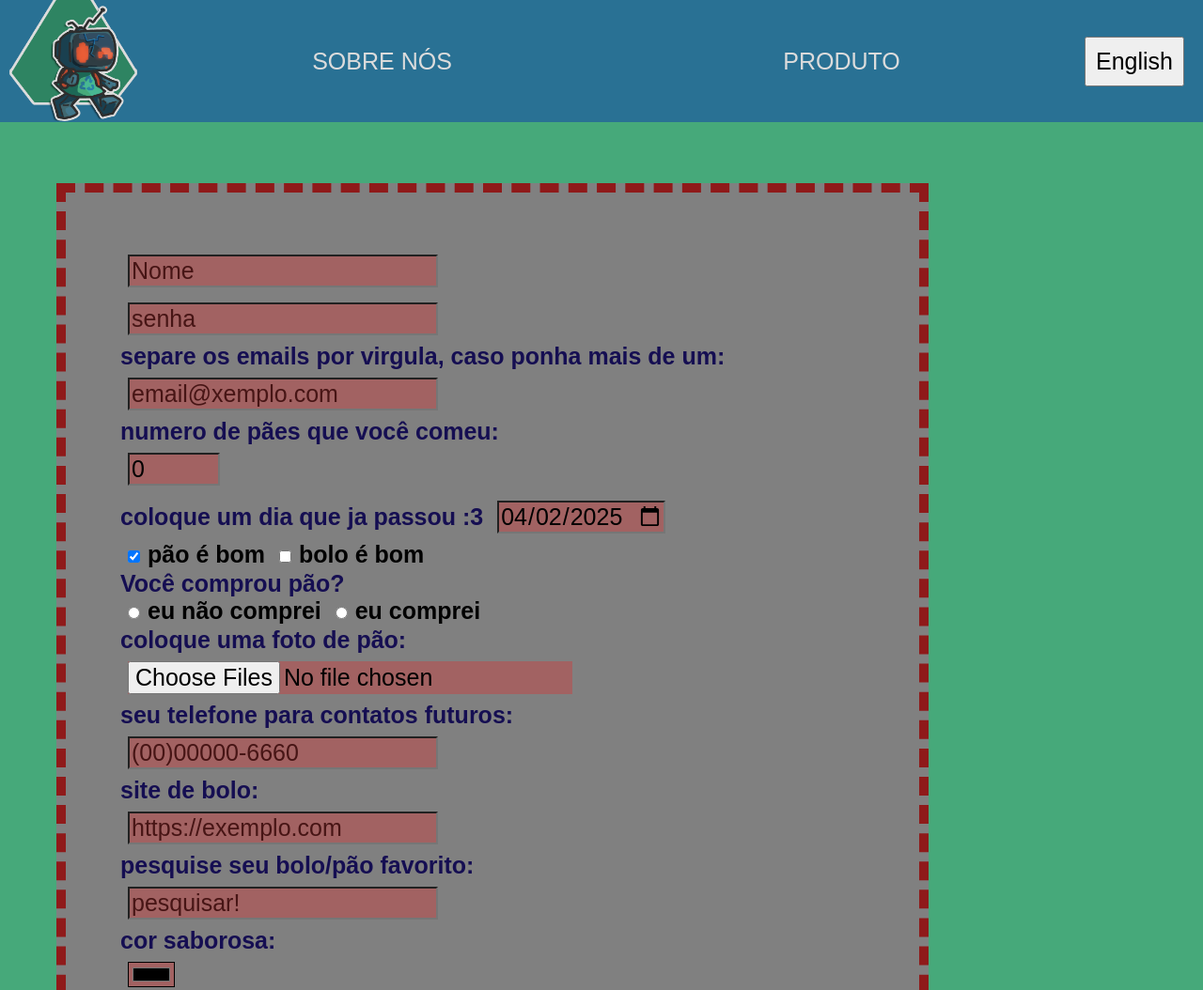
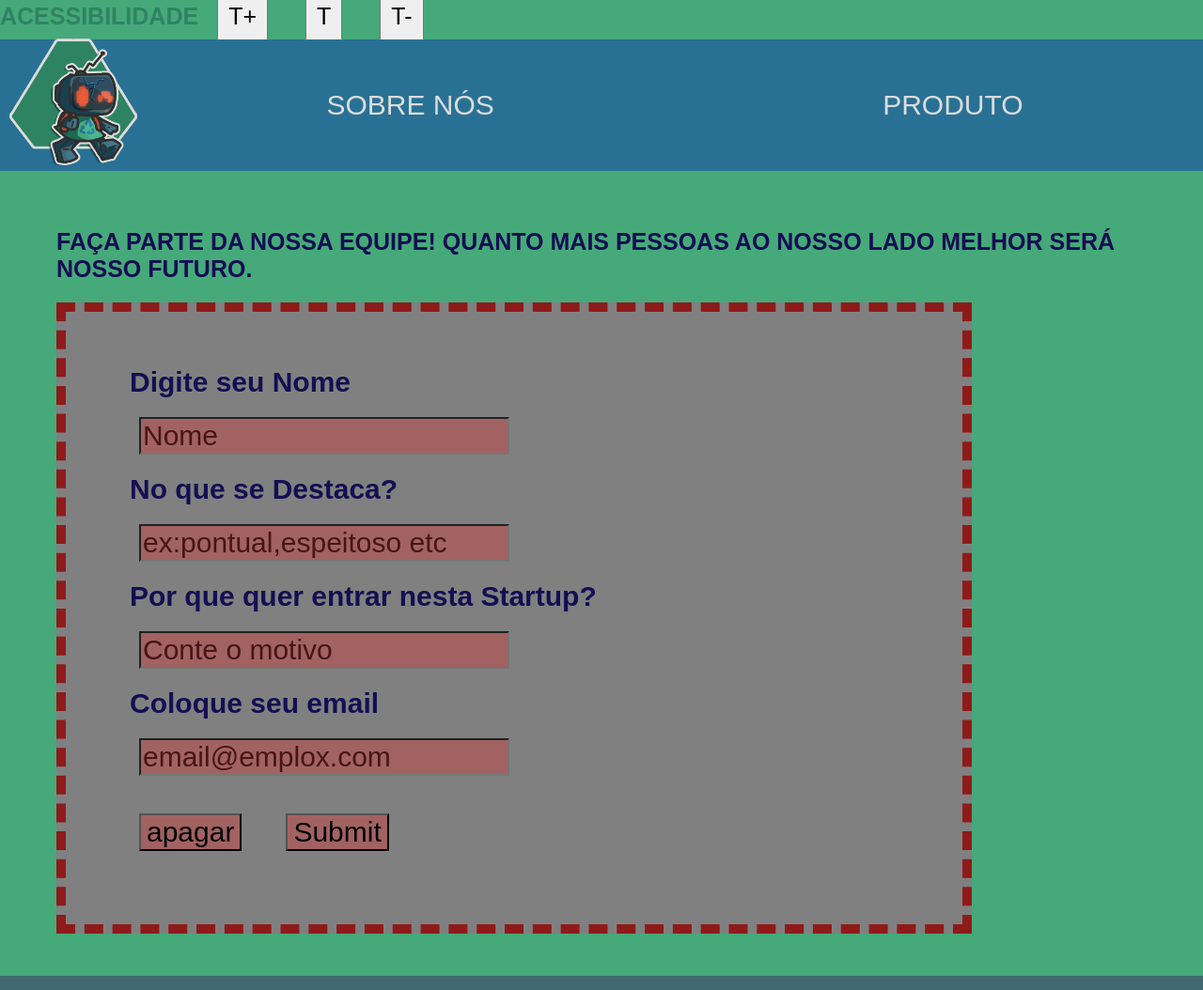
Before and after one commit to Clevi257/ProjetoEtec, a plain HTML site: page yay.html in a window 1280 px wide. Shown: the top 1054 px of the page at 94% size. Drawn offline with Linux system fonts and the light colour scheme; a web font is replaced by a local one.

Commit message:
Lets gooo

```diff
--- a/CSS/EstiloGeral.css
+++ b/CSS/EstiloGeral.css
@@ -19,11 +19,14 @@ header{
     background-color: #297194;
     display: flex;
     align-items: center;
-   height: 130px;
-    height up:
-
+   height: 140px;
+    padding-top: 34 px;
 }
 
+a{
+
+    font-size: 30px;
+}
 
 button {
     padding: 10px;
@@ -37,7 +40,8 @@ header img{
 nav {
     display: flex;
     width: 100%;
-    justify-content: space-around;
+    justify-content:center;
+    gap: 250px;
 }
 
 nav a{
@@ -71,7 +75,7 @@ h2{
 }
 
 p {
-    font-family: "Roboto Condensed", sans-serif;
+
     color: #2f3d43;
     text-align: justify;
 
@@ -154,7 +158,7 @@ footer {
     margin-top: 20px;
     /**/padding: 20px;
     min-height: 100px;
-
+    margin-top: 0;
     display: flex;
     justify-content: space-around;
     align-items: center;
@@ -192,14 +196,10 @@ color: #471515;
 
 
 
-    #Acessibilidade{
+  #Acessibilidade{
+        margin-bottom: 7px;
     background-color: #46a97a;
-    height: 40px;
+    max-height: 35px;
     color: gray;
-}
-
-
-
-button{
-    font-size-adjust: none;
-}
+    font-weight: bold;
+    }
--- a/CSS/Iniciopag.css
+++ b/CSS/Iniciopag.css
@@ -1,5 +1,52 @@
 section{
 
-    margin right: 50%;
+    margin right: 80%;
+    margin left: 0;
     background:none;
 }
+
+
+form {
+
+    justify-content: center;
+    width: 84%;
+}
+
+
+
+input{
+    margin: 20px;
+    font-size: 30px;
+
+}
+
+label {
+
+    font-size: 30px;
+    margin: 10px;
+}
+
+
+body {
+
+    font-family: "Jersey 25", sans-serif;
+    font-size: 50px;
+}
+
+
+#Tf{
+
+    color: #150e52;
+}
+
+nav{
+
+
+    gap: 35%;
+}
+
+
+a{
+
+    font: 60px;
+}
--- a/yay.html
+++ b/yay.html
@@ -3,11 +3,71 @@
 <head>
     <meta charset="UTF-8">
     <meta name="viewport" content="width=device-width, initial-scale=1.0">
+
     <title>TREINO</title>
     <link rel="stylesheet" href="./CSS/EstiloGeral.css">
     <link rel="stylesheet" href="./CSS/Iniciopag.css">
+
+   <script>
+        function enviarFormulario(event) {
+            event.preventDefault();
+
+
+            let nome = document.getElementById("nome").value.trim();
+            let email = document.getElementById("email").value.trim();
+
+            if (nome === "" || email === "")  {
+                alert("Por favor, preencha todos os campos antes de enviar.");
+                return;
+            }
+
+
+            document.getElementById("mensagem").innerText = "Formulário enviado, aguarde alguns dias.";
+
+
+            setTimeout(() => {
+                document.querySelector("form").submit();
+            }, 1000);
+        }
+    </script>
+</form>
+
 </head>
 <body>
+
+        <header id="Acessibilidade">
+            <h2>Acessibilidade</h2>
+             <button id="Aumentar">T+</button>
+             <button id="Normal">T</button>
+             <button id="nDiminuir">T-</button>
+       </header>
+    <script>
+        const tamanhoMaximo = 30;
+        const tamanhoMinimo = 10;
+
+        function alterarFonte(tamanho) {
+            if (tamanho >= tamanhoMinimo && tamanho <= tamanhoMaximo) {
+                document.querySelectorAll("*").forEach(elemento => {
+                    elemento.style.fontSize = tamanho + "px";
+                });
+            }
+        }
+
+        document.getElementById("Aumentar").addEventListener("click", function() {
+            let tamanhoAtual = parseInt(window.getComputedStyle(document.body).fontSize);
+            if (tamanhoAtual < tamanhoMaximo) {
+                alterarFonte(tamanhoAtual + 2);
+            }
+        });
+
+        document.getElementById("btnDiminuir").addEventListener("click", function() {
+            let tamanhoAtual = parseInt(window.getComputedStyle(document.body).fontSize);
+            if (tamanhoAtual > tamanhoMinimo) {
+                alterarFonte(tamanhoAtual - 2);
+            }
+        });
+    </script>
+
 
     <header>
         <a href="./index.html"><img src="./Images/teccoRenderFINAL.png" alt="Logo da startup, nela tem um personagem coo cabeça de tv de tubo quebrada e roupa com sibolo de reciclagem e ele esta levando uma mochila."></a>
@@ -19,95 +79,46 @@
             <a href="./yay.html">Produto</a>
 
         </nav>
-            <button>
-                <span _msttexthash="94341" _msthidden="1" _msthash="2">English </span>
-            </button>
+
     </header>
 
     <section>
 
-        <h1></h1>
+        <h1 id="Tf">Faça parte da nossa equipe! Quanto mais pessoas ao nosso lado melhor será nosso futuro.</h1>
 
-        <p>
-
-        </p>
-
-        <div>
-
-
-                </tbody>
-
-            </table>
         </div>
 
-        <form>
-
-            <input type="text" maxlength="666" name="nome" placeholder="Nome">
+        <form onsubmit="enviarFormulario(event)">
+            <label for="text"> Digite seu Nome</label>
             <br>
 
-            <input type="password" name="senha" placeholder="senha" maxlength="66">
+            <input id="nome" type="text" maxlength="666" name="nome" placeholder="Nome" required>
             <br>
-            <label for="email">separe os emails por virgula, caso ponha mais de um:</label>
+                <label for="text">No que se Destaca?</label>
+             <br>
+            <input id="Talento" type="text" name="Texto" placeholder="ex:pontual,espeitoso etc" maxlength="666" required>
             <br>
-            <input type="email" name="email" placeholder="email@xemplo.com" multiple>
+                <label for="text">Por que quer entrar nesta Startup?</label>
+             <br>
+            <input type="text" name="texto" placeholder="Conte o motivo" maxlength="666" required>
+            <br>
+            <label for="email">Coloque seu email</label>
             <br>
 
-            <label for="numero">numero de pães que você comeu: </label>
-            <br>
-            <input type="number" name="numero" value="0" min="0" max="666" step="2">
-            <br>
-            <label for="data"> coloque um dia que ja passou :3 </label>
-            <input type="date" name="data" min="0000-00-00" max="2025-04-03" value="2025-04-02">
+            <input id="email" type="email" name="email" placeholder="email@emplox.com" multiple required>
             <br>
 
-            <input type="checkbox"  name="gosto" value="pão" checked>pão é bom
-
-            <input type="checkbox" name="gosto" value="bolo">bolo é bom
-            <br>
-
-            <label for="compra">Você comprou pão?</label>
-            <br>
-            <input type="radio" name="compra" value="não">eu não comprei
-
-            <input type="radio" name="compra" value="sim">eu comprei
-            <br>
-            <label for="envioArquivo">coloque uma foto de pão:</label>
-            <br>
-            <!--dificuldade com o accept-->
-            <input type="file" name="envioArquivo" multiple accept="image/png , image/jpg">
-            <br>
-
-            <label for="telefone">seu telefone para contatos futuros:</label>
-            <br>
-
-            <input type="tel" name="telefone" placeholder="(00)00000-6660">
-            <br>
-
-            <label for="url">site de bolo:</label>
-            <br>
-
-            <input type="url" name="url" placeholder="https://exemplo.com">
-            <br>
-
-            <label for="pesquisa">pesquise seu bolo/pão favorito:</label>
-            <br>
-            <input type="search" name="pesquisa" placeholder="pesquisar!">
-            <br>
-
-            <label for="cor">cor saborosa:</label>
-            <br>
-            <input type="color" name="cor">
-            <br>
 
             <input type="reset" name="apagar" value="apagar">
 
-            <input type="submit" name="mandar" value="mandar">
+            <input type="submit"></imput>
             <br>
 
-
         </form>
+        <p id="mensagem" style="color: green; font-weight: bold;"></p>
 
     </section>
+
 
     <footer>
         <img src="./images/teccoRenderFINAL.png" alt="Logo da startup, nela tem um personagem coo cabeça de tv de tubo quebrada e roupa com sibolo de reciclagem e ele esta levando uma mochila.">
```
Also changed, not shown: Nós.html (+36 -1 lines), index.html (+30 -23 lines).
